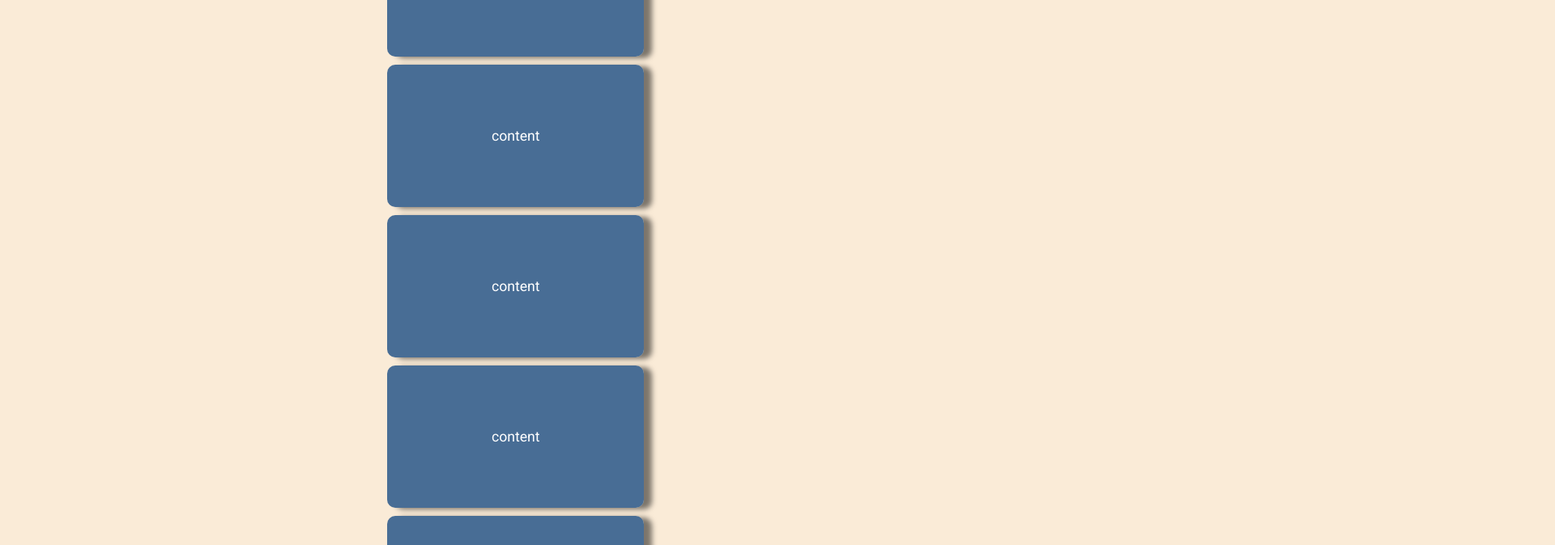
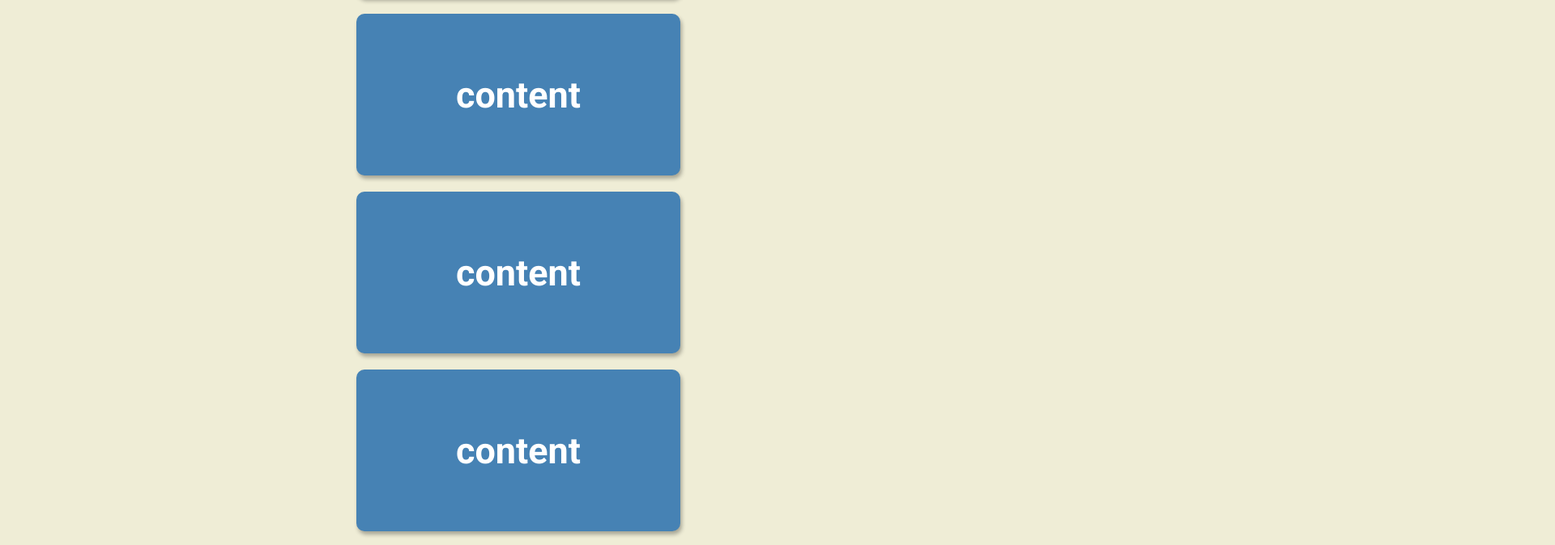
Before and after one commit to nzali-fankem-vladimir/code_everyday_challenge_100, a plain HTML site: page day 6/index.html in a window 1280 px wide. Shown: the part 711-1385 px from the top of the page at 81% size, 1920 px wide, since content can reach past the window. Drawn offline with Linux system fonts and the light colour scheme.

Commit message:
version tutorielle de projet 06

```diff
--- a/day 6/index.html
+++ b/day 6/index.html
@@ -3,24 +3,25 @@
 <head>
     <meta charset="UTF-8">
     <meta name="viewport" content="width=device-width, initial-scale=1.0">
-    <title>Document</title>
+    <title>Scroll Animation</title>
     <link rel="stylesheet" href="style.css">
 </head>
 <body>
-    <div class="scroll_box">
-        <h3>scroll to see the animation</h3>
-        <div class="box">content</div>
-        <div class="box">content</div>
-        <div class="box">content</div>
-        <div class="box box_effect0">content</div>
-        <div class="box box_effect1">content</div>
-        <div class="box box_effect0">content</div>
-        <div class="box box_effect1">content</div>
-        <div class="box box_effect0">content</div>
-        <div class="box box_effect1">content</div>
-        <div class="box box_effect0">content</div>
-        <div class="box box_effect1">content</div>
-    </div>
+    <h1>SCroll to see the animation</h1>
+    <div class="box "><h2>content</h2></div>
+    <div class="box"><h2>content</h2></div>
+    <div class="box"><h2>content</h2></div>
+    <div class="box"><h2>content</h2></div>
+    <div class="box"><h2>content</h2></div>
+    <div class="box"><h2>content</h2></div>
+    <div class="box"><h2>content</h2></div>
+    <div class="box"><h2>content</h2></div>
+    <div class="box"><h2>content</h2></div>
+    <div class="box"><h2>content</h2></div>
+    <div class="box"><h2>content</h2></div>
+    <div class="box"><h2>content</h2></div>
+    <div class="box"><h2>content</h2></div>
+    <div class="box"><h2>content</h2></div>
 
 
 <script src="script.js"></script>
--- a/day 6/script.js
+++ b/day 6/script.js
@@ -1,20 +1,20 @@
-const boxs = document.querySelectorAll('.box')
-let j = [1, 2]
-let k
+const boxes = document.querySelectorAll('.box')
 
-window.addEventListener('scroll', ()=> {
 
-    boxs.forEach((box, idx)=> {
-        const rect = box.getBoundingClientRect();
-        const windowHeight = window.innerHeight - 10;
-        if (rect.bottom <= windowHeight) {
-            k = idx % boxs.length
-            box.classList.add('animate');
-        } else {
-            box.classList.remove('animate');
+window.addEventListener('scroll', checkboxes)
+
+checkboxes()
+
+function checkboxes() {
+    const triggerBottom = window.innerHeight / 6 * 4
+    boxes.forEach(box => {
+        const boxTop = box.getBoundingClientRect().top
+
+        if (boxTop < triggerBottom) {
+            box.classList.add('show')
+        }else {
+            box.classList.remove('show')
         }
-
     });
 
-
-})
+}
--- a/day 6/style.css
+++ b/day 6/style.css
@@ -7,54 +7,42 @@
 
 body {
     font-family: 'roboto', sans-serif;
+    background-color: #efedd6;
     display: flex;
     flex-direction: column;
     align-items: center;
-    /* position: relative; */
-    background-color: antiquewhite;
-    max-width: 100vw;
+    justify-content: center;
+    margin: 0;
     overflow-x: hidden;
 }
-h3 {
-    font-size: 1.7em;
-    margin-top: 5px;
-}
 
-.scroll_box {
-    display: flex;
-    flex-direction: column;
-    gap: 10px;
-    margin-bottom: 10px;
-
+h1 {
+    margin: 10px;
 }
 
 .box {
-    box-shadow: 10px 02px 06px rgba(0, 0, 0, 0.5);
+    background-color: steelblue;
     color: #fff;
-    font-size: 1.1em;
-    background-color: rgba(9, 64, 126, 0.733);
     display: flex;
+    align-items: center;
     justify-content: center;
-    align-items: center;
-    width: 18em;
-    height: 10em;
+    width: 400px;
+    height: 200px;
+    margin: 10px;
     border-radius: 10px;
-    transition: transform .4s linear;
-
-}
-.box_effect0{
-    transform: translateX(100em);
-
+    box-shadow: 2px 4px 5px rgb(0, 0, 0, 0.3);
+    transform: translateX(400%);
+    transition: transform 0.4s ease;
 }
 
-.box_effect1{
-    transform: translateX(-100em);
-
+.box:nth-of-type(even) {
+    transform: translateX(-400%);
 }
 
+.box.show {
+    transform: translateX(0);
+}
 
-
-.box.animate {
-    transform: none;
-    transition: .4s linear;
+.box h2 {
+    font-size: 45px;
 }
```
